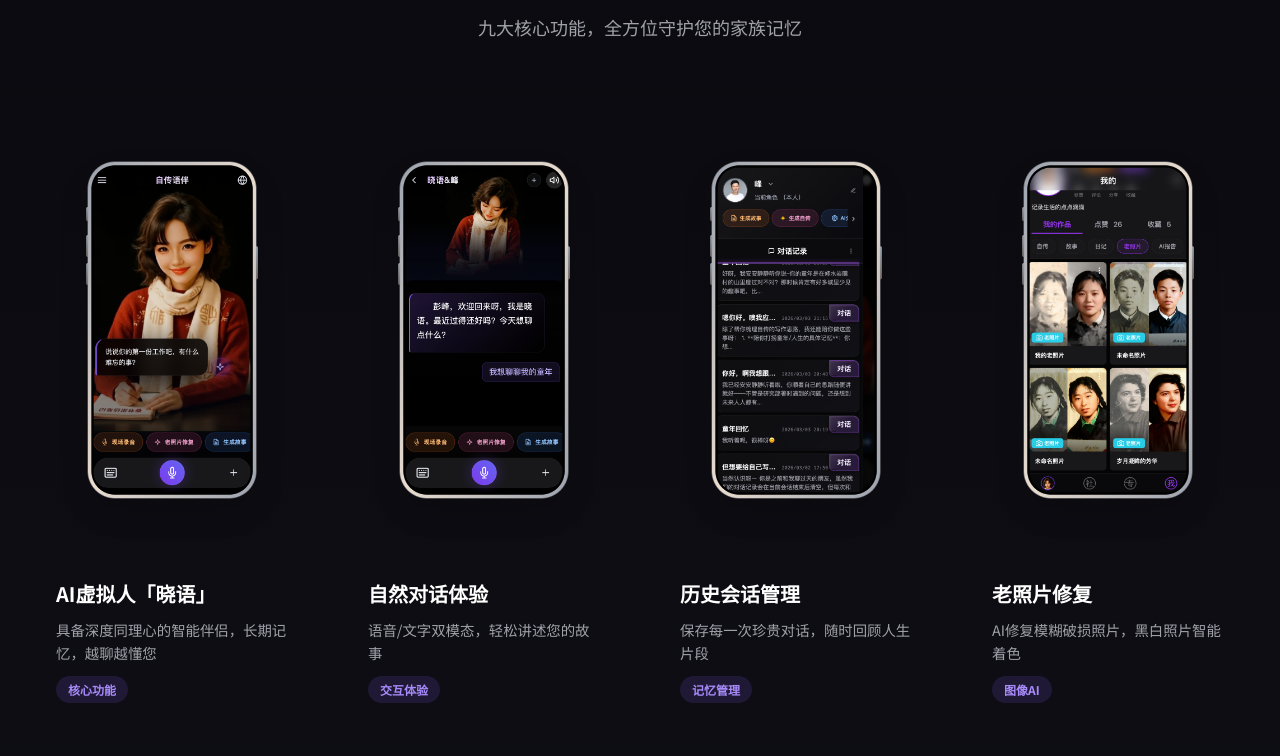
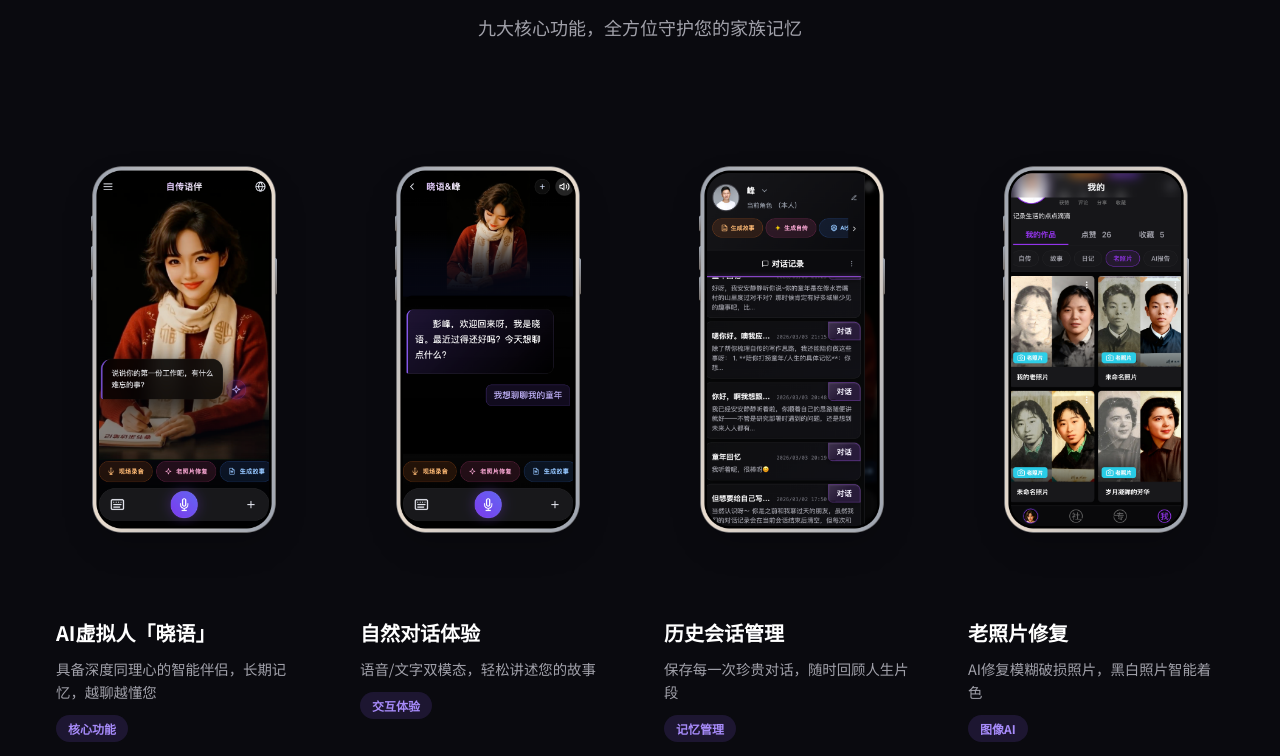
Before and after one commit to PengFeng951/zizhuanyuban, a plain HTML site: page index.html in a window 1280 px wide. Shown: the part 1257-2013 px from the top of the page. Drawn offline with Linux system fonts and the light colour scheme; files whose address does not match are found by name.

Commit message:
去掉图片黑边，保持原始图片大小

```diff
--- a/index.html
+++ b/index.html
@@ -405,22 +405,25 @@
 
         /* 产品介绍 - 手机展示 */
         .product-showcase {
-            background: linear-gradient(180deg, var(--bg-primary) 0%, var(--bg-secondary) 100%);
+            background: transparent;
         }
 
         .showcase-grid {
             display: grid;
             grid-template-columns: repeat(auto-fit, minmax(280px, 1fr));
-            gap: 2rem;
+            gap: 0;
+            background: transparent;
         }
 
         .showcase-card {
             background: transparent;
-            border-radius: 24px;
+            border-radius: 0;
             overflow: visible;
             border: none;
             transition: all 0.4s ease;
             position: relative;
+            padding: 0;
+            margin: 0;
         }
 
         .showcase-card:hover {
@@ -428,17 +431,23 @@
         }
 
         .showcase-image {
-            width: 100%;
+            width: auto;
+            max-width: 100%;
             overflow: visible;
             position: relative;
             background: transparent;
+            border-radius: 0;
+            padding: 0;
+            margin: 0;
         }
 
         .showcase-image img {
-            width: 100%;
+            width: auto;
+            max-width: 100%;
             height: auto;
             display: block;
             transition: transform 0.5s ease;
+            border-radius: 0;
         }
 
         .showcase-card:hover .showcase-image img {
```
